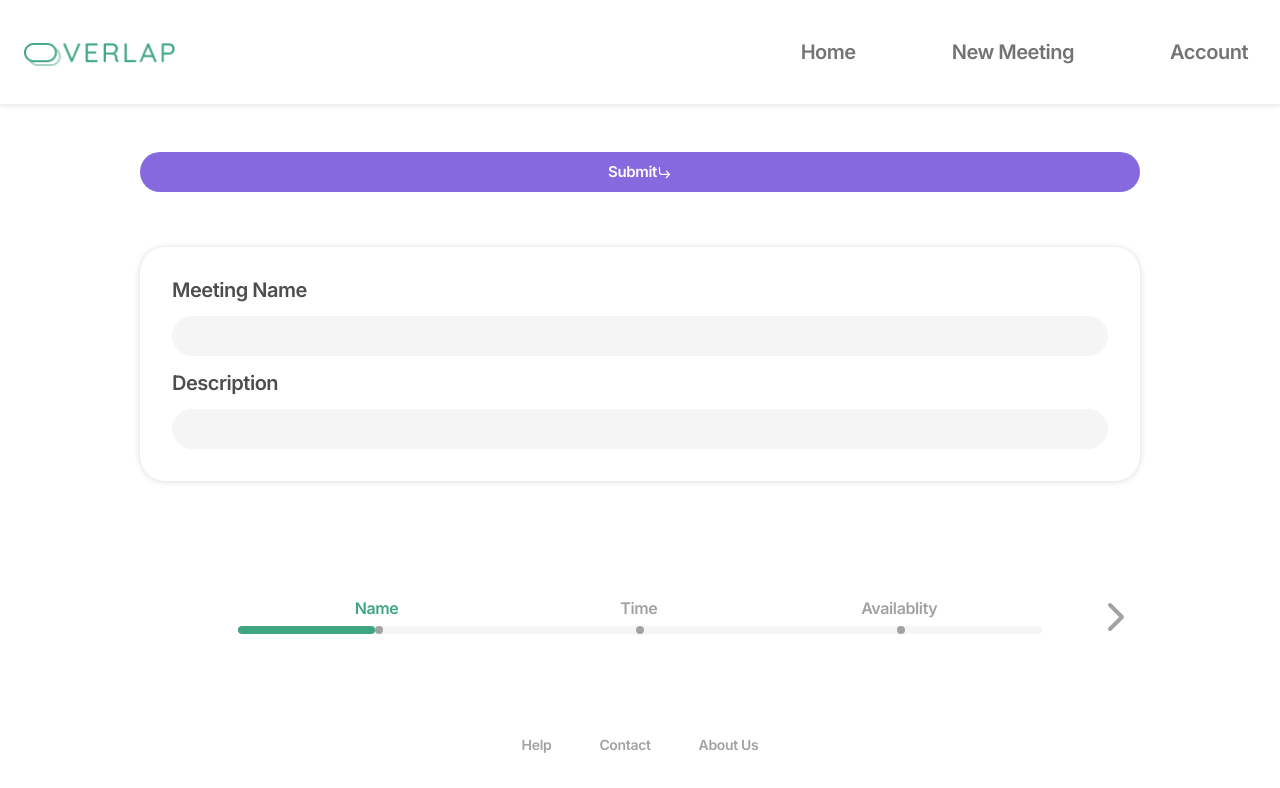
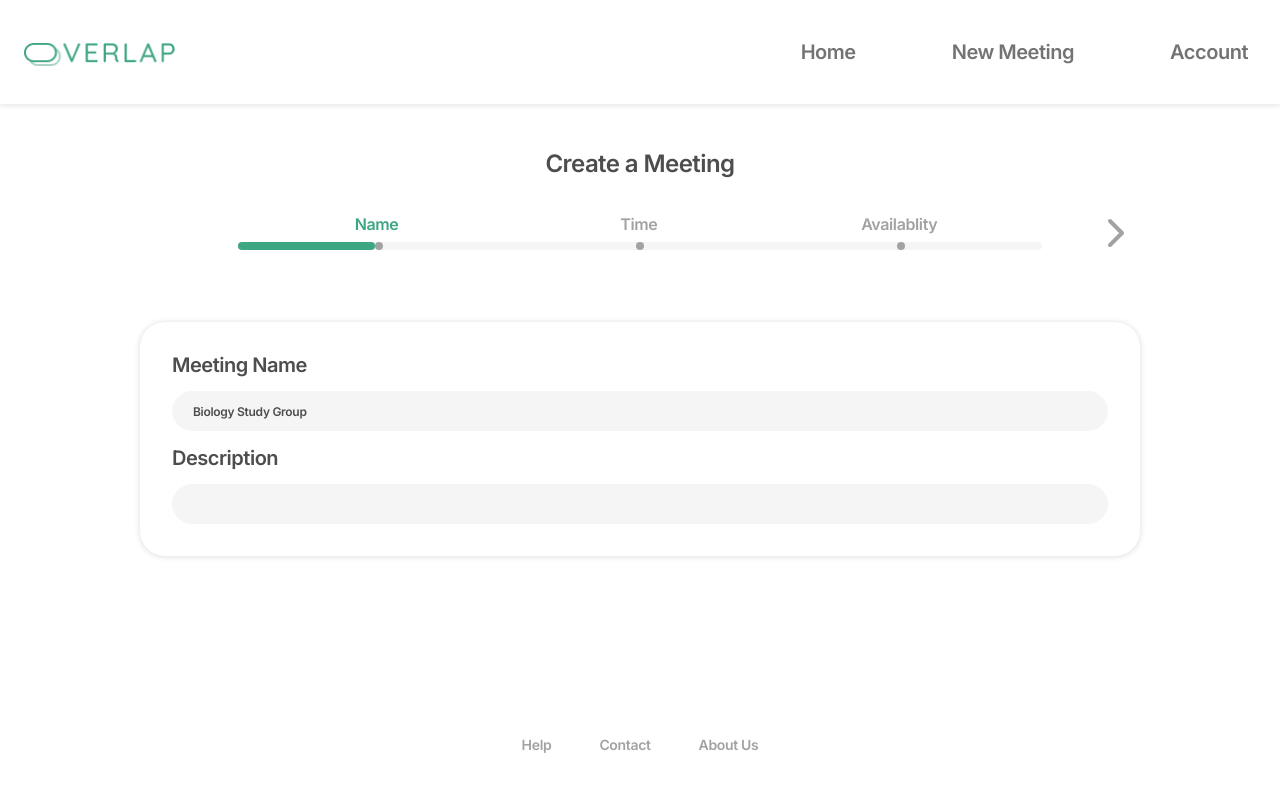
Before and after one commit to rejoan121615/overlap-web-app, a React (Vite) app: page /new-meeting/name in a window 1280 px wide. Shown: the top 788 px of the page. Built offline with nearby package versions, Linux system fonts and the light colour scheme.

Commit message:
create a meeting page created

```diff
--- a/src/pages/NewMeetingSubPage/MettingName.jsx
+++ b/src/pages/NewMeetingSubPage/MettingName.jsx
@@ -1,61 +1,56 @@
-import React from "react";
+import React, { useState } from "react";
 import Classess from "../scss/NewMeetingSubPage.module.scss";
-import { Form, InputGroup } from "react-bootstrap";
+import { Form } from "react-bootstrap";
 import FormProgressBar from "../../components/NewMeeting/FormProgressBar/FormProgressBar";
 import LongButton from "../../components/Ui/Button/LongButton";
 import { FiCornerDownRight } from "react-icons/fi";
-import { Row, Col } from "react-bootstrap";
 
 const MettingName = () => {
+    const [type, setType] = useState("name");
+    const [name, setName] = useState("Biology Study Group");
+    const [description, setDescription] = useState('');
+
+    const meetingNameHandler = (e) => {
+        setName(e.target.value);
+    }
+
+    const descriptionHandler = (e) => {
+        setDescription(e.target.value);
+    }
     return (
         <div className={`${Classess.containerWrap}`}>
             {/* meeting form  */}
-            <h3 className={` d-none ${Classess.Title}`}>Create a Meeting</h3>
-            {/* <div className={`${Classess.ContentGrid}`}>
-                <div className={` shadow-card ${Classess.Shadow_card}`}>
-                    <Form>
-                        <Form.Group className=" form-group">
-                            <Form.Label>Meeting Name</Form.Label>
-                            <Form.Control></Form.Control>
-                        </Form.Group>
-                        <Form.Group className=" form-group">
-                            <Form.Label>Description</Form.Label>
-                            <Form.Control></Form.Control>
-                        </Form.Group>
-                    </Form>
-                </div>
-                <FormProgressBar className={Classess.ProgressBar} />
-                <div className={Classess.submitBtn}>
-                    <LongButton>
-                        Submit
-                        <span className="icon">
-                            <FiCornerDownRight />
-                        </span>
-                    </LongButton>
-                </div>
-            </div> */}
-            <Row g={0} className=" h-100 justify-content-between ">
-                {/* contents  */}
-                <Col xs={12} className=" order-2 ">
+            <div className=" d-none d-lg-block ">
+                <h3 className={`${Classess.Title}`}>Create a Meeting</h3>
+            </div>
+            <div
+                className={`${Classess.ContentGrid} ${
+                    type == "name" ? Classess.name : null
+                }`}
+            >
+                <div className={`${Classess.ContentCard}`}>
+                    <h3 className={Classess.SecTitle}>create a meeting</h3>
                     <div className={` shadow-card ${Classess.Shadow_card}`}>
                         <Form>
                             <Form.Group className=" form-group">
                                 <Form.Label>Meeting Name</Form.Label>
-                                <Form.Control></Form.Control>
+                                <Form.Control value={name} onChange={meetingNameHandler}  ></Form.Control>
+                                <Form.Control.Feedback type="invalid">
+                                    Please enter your meeting name
+                                </Form.Control.Feedback>
                             </Form.Group>
                             <Form.Group className=" form-group">
                                 <Form.Label>Description</Form.Label>
-                                <Form.Control></Form.Control>
+                                <Form.Control type="text" value={description} onChange={descriptionHandler}></Form.Control>
                             </Form.Group>
                         </Form>
                     </div>
-                </Col>
+                </div>
+
                 {/* Progress bar  */}
-                <Col xs={12} className={` order-3 ${Classess.ProCol}`}>
-                    <FormProgressBar className={Classess.ProgressBar} />
-                </Col>
+                <FormProgressBar className={Classess.ProgressBar} />
                 {/* submit btn  */}
-                <Col xs={12} className={` order-1 ${Classess.submitBtn}`}>
+                {type === "name" ? null : (
                     <div className={Classess.submitBtn}>
                         <LongButton>
                             Submit
@@ -64,8 +59,8 @@ const MettingName = () => {
                             </span>
                         </LongButton>
                     </div>
-                </Col>
-            </Row>
+                )}
+            </div>
         </div>
     );
 };
--- a/src/pages/scss/NewMeetingSubPage.module.scss
+++ b/src/pages/scss/NewMeetingSubPage.module.scss
@@ -9,13 +9,26 @@
 }
 
 .ContentGrid {
-    // display: grid;
-    // grid-template:
-    //     "btn" 40px
-    //     "content" auto
-    //     "progressBar" 50px / 1fr;
-    // justify-content: space-between;
-    // height: 100%;
+    display: grid;
+    justify-content: space-between;
+    height: 100%;
+    // &.name {
+    //     grid-template:
+    //         "btn" 40px
+    //         "content" auto
+    //         "progressBar" 50px / 1fr;
+    // }
+    &.name {
+        grid-template:
+            "content" auto
+            "progressBar" 50px / 1fr;
+        @include resp($lg) {
+            grid-template:
+                "progressBar" 50px
+                "content" auto / 1fr;
+            row-gap: 64px;
+        }
+    }
 }
 
 .Title {
@@ -30,9 +43,22 @@
     }
 }
 
+.ContentCard {
+    grid-area: content;
+    .SecTitle {
+        text-align: center;
+        text-transform: capitalize;
+        @include text(20px);
+        color: $dark-gray;
+        margin-bottom: 16px;
+        @include resp($lg) {
+            display: none;
+        }
+    }
+}
+
 .Shadow_card {
     padding: 15px;
-    grid-area: content;
     align-self: start;
     @include resp($lg) {
         padding: 32px;
```
